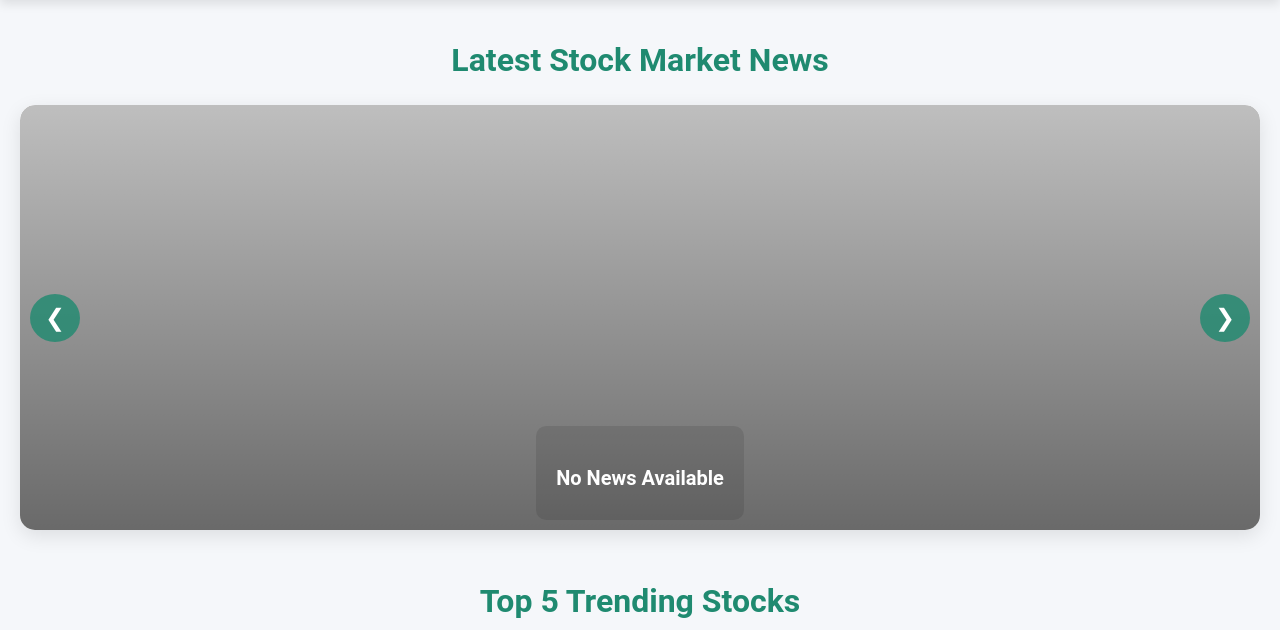
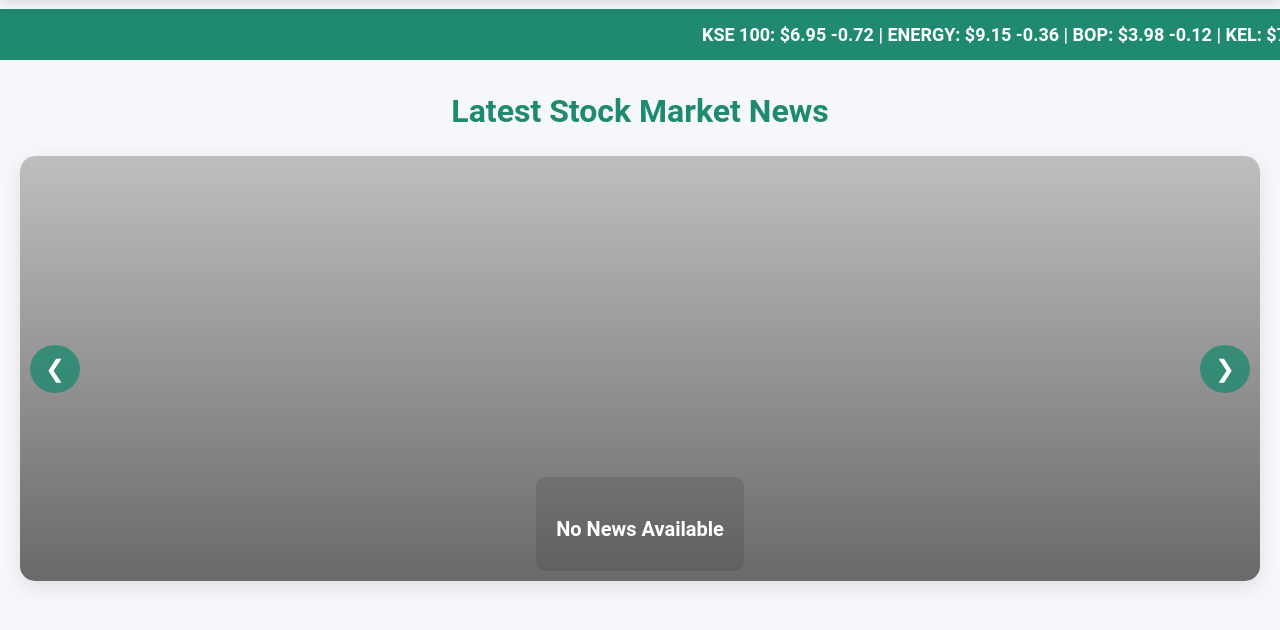
Before and after one commit to sahilkumar-sk/ForeStock, a Flask app: template templates/index.html in a window 1280 px wide. Shown: the part 81-711 px from the top of the page. Run offline with Flask 3, Linux system fonts and the light colour scheme; the template is opened without the code that fills it, so the values that code supplies are empty.

Commit message:
stock ticker added at home page

```diff
--- a/Static/css/index_styles.css
+++ b/Static/css/index_styles.css
@@ -1,3 +1,41 @@
+/* Stock Ticker Styles */
+#stock-ticker {
+    background-color: #1F8A70; /* Green background */
+    color: white;
+    padding: 15px 0;
+    font-size: 18px;
+    font-weight: bold;
+    position: relative; /* Changed from 'fixed' to 'relative' */
+    top: 0;
+    left: 0;
+    width: 100%;
+    z-index: 1000;
+    display: flex;
+    align-items: center;
+    justify-content: center;
+    overflow: hidden;
+    /* margin-top: 2px; Added margin to create space below the header */
+}
+
+#stock-ticker-container {
+    white-space: nowrap;
+    display: flex;
+    animation: ticker 30s linear infinite;
+}
+
+#stock-ticker-text {
+    padding: 0 20px;
+}
+
+@keyframes ticker {
+    0% {
+        transform: translateX(100%);
+    }
+    100% {
+        transform: translateX(-100%);
+    }
+}
+
 /* ===================================
   Global Styles
 =================================== */
--- a/Static/js/app.js
+++ b/Static/js/app.js
@@ -216,3 +216,31 @@
         });
     }
 });
+
+
+//stock-ticker section added at home page
+document.addEventListener("DOMContentLoaded", function () {
+    const stockTickerText = document.getElementById("stock-ticker-text");
+
+    // Sample stock data - You can replace this with dynamic data
+    const stocks = [
+        { symbol: "KSE 100", price: 6.95, change: -0.72 },
+        { symbol: "ENERGY", price: 9.15, change: -0.36 },
+        { symbol: "BOP", price: 3.98, change: -0.12 },
+        { symbol: "KEL", price: 7.50, change: 0.35 },
+    ];
+
+    // Function to update the ticker text
+    function updateTicker() {
+        let tickerContent = "";
+        stocks.forEach(stock => {
+            tickerContent += `${stock.symbol}: $${stock.price} ${stock.change >= 0 ? '+' : ''}${stock.change} | `;
+        });
+        stockTickerText.textContent = tickerContent;
+    }
+
+    updateTicker();
+
+    // Optionally, you can set a timer to refresh the stock prices every 10 seconds or so.
+    setInterval(updateTicker, 10000);
+});
--- a/templates/index.html
+++ b/templates/index.html
@@ -9,6 +9,13 @@
 </head>
 
 <body id="body">
+
+<!-- Stock Ticker Section - Place this directly after the header -->
+<section id="stock-ticker">
+    <div id="stock-ticker-container">
+        <span id="stock-ticker-text"></span>
+    </div>
+</section>
 
 <header>
     <nav>
@@ -68,7 +75,6 @@
         {% endif %}
 
         <button class="news-arrow right-arrow" id="nextSlide">&#10095;</button>
-        <!-- <div class="slide-counter" id="slideCounter">1 / 5</div> -->
     </div>
 </section>
 
```
